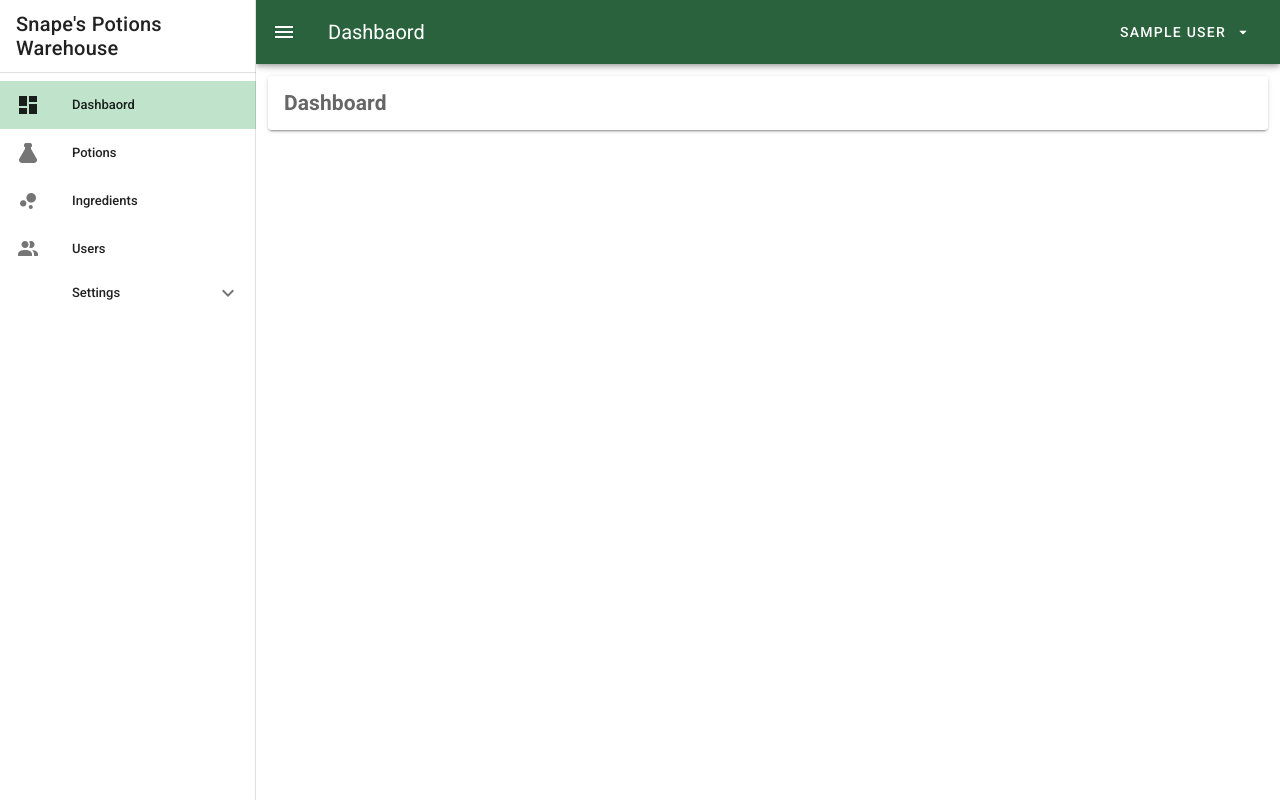
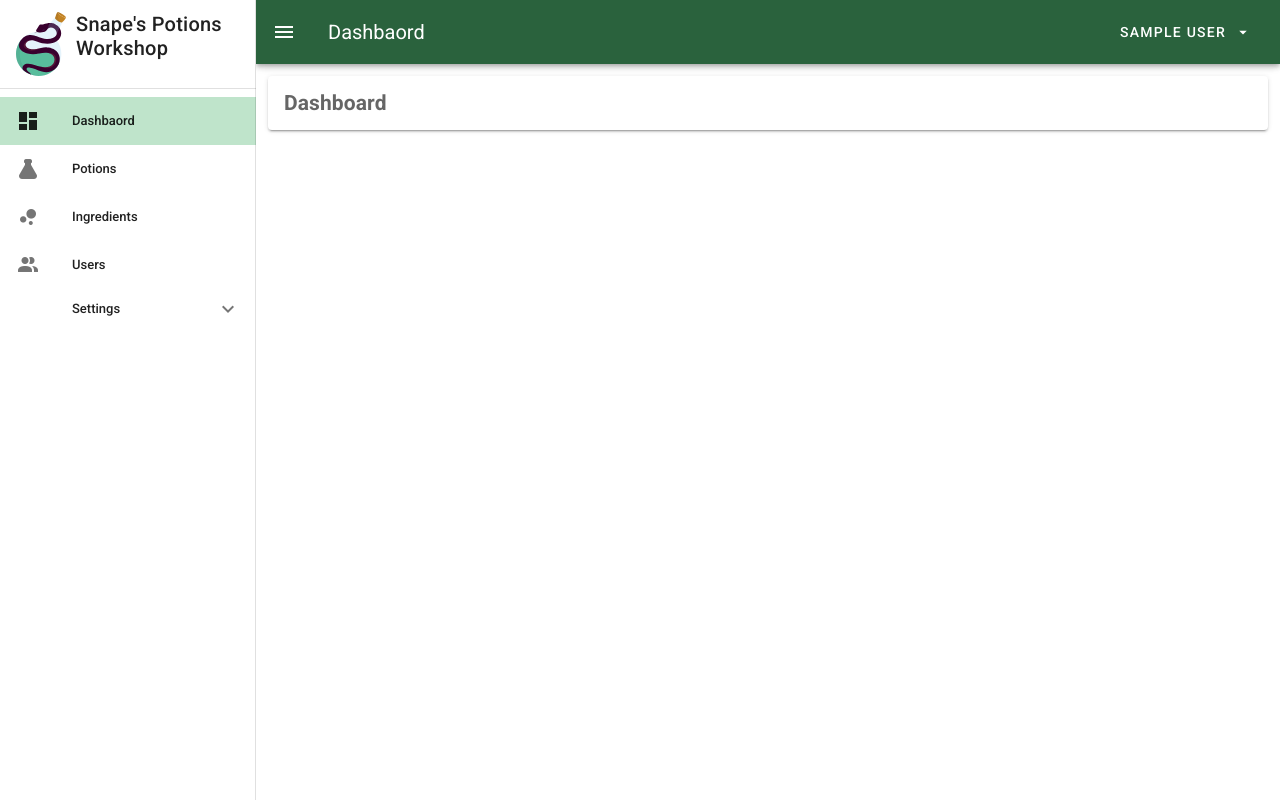
Before and after one commit to clzola/snapes-potions-warehouse-admin, a Vue app: page / in a window 1280 px wide. Built offline with nearby package versions, Linux system fonts and the light colour scheme; sample sign-in values are in the browser's storage.

Commit message:
Adds new logo

```diff
--- a/src/admin/MenuHeader.vue
+++ b/src/admin/MenuHeader.vue
@@ -2,7 +2,10 @@
   <v-list-item>
     <v-list-item-content>
       <v-list-item-title class="title">
-        Snape's Potions<br/>Warehouse
+        <div class="d-flex">
+          <img src="../assets/logo.svg" height="64"/>
+          <div style="padding-left: 10px; white-space: normal;">Snape's Potions Workshop</div>
+        </div>
       </v-list-item-title>
     </v-list-item-content>
   </v-list-item>
--- a/src/login/Login.vue
+++ b/src/login/Login.vue
@@ -3,7 +3,7 @@
     <v-container fluid>
       <v-row align="center" justify="center">
         <v-col cols="12" lg="6" xl="3">
-          <v-img src="../assets/1.jpg" max-height="300" contain></v-img>
+          <v-img src="../assets/logo.svg" max-height="300" contain></v-img>
           <v-card class="elevation-12 mt-12">
             <v-toolbar color="primary" dark flat>
               <v-toolbar-title>Login form</v-toolbar-title>
```
Also changed, not shown: src/assets/logo.png (deleted), src/assets/logo.svg.
